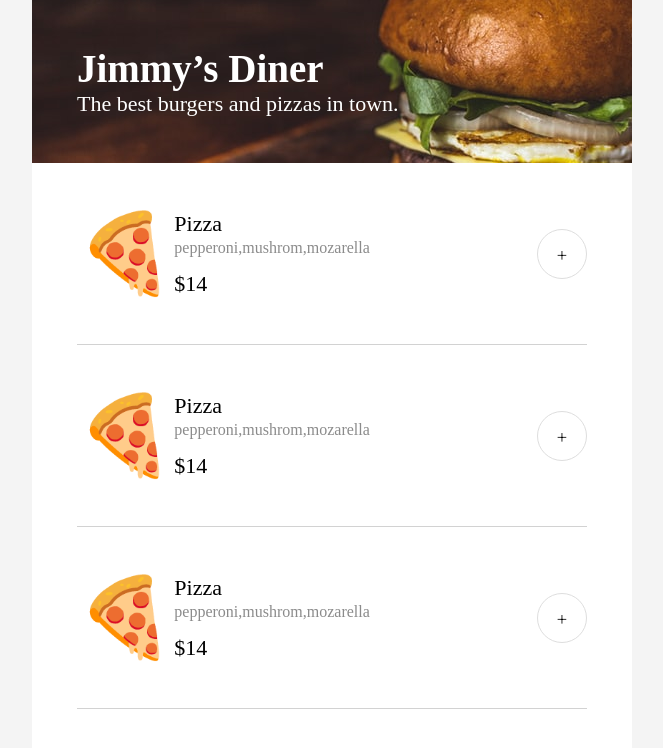
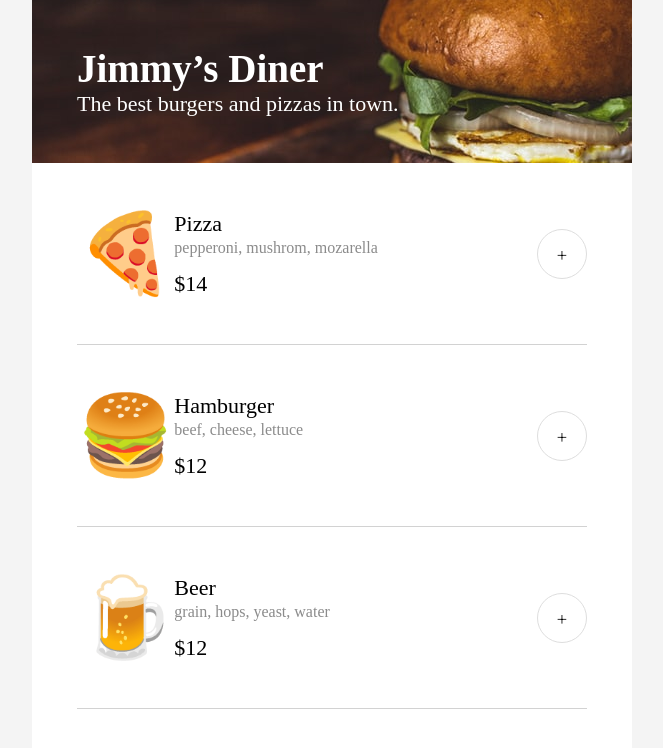
Before and after one commit to AcharaChisomSolomon/restaurant-order, a plain HTML site: page index.html in a window 1280 px wide. Shown: the whole page, without its empty margins (308-971 px from the left). Drawn offline with Linux system fonts and the light colour scheme; a web font is replaced by a local one.

Commit message:
data displayed through javascript

```diff
--- a/index.html
+++ b/index.html
@@ -21,33 +21,7 @@
         <section class="container">
 
             <section class="items">
-                <article class="item">
-                    <p class="item-img">🍕</p>
-                    <div class="item-details">
-                        <p class="item-name">Pizza</p>
-                        <p class="item-ingredients">pepperoni,mushrom,mozarella</p>
-                        <p class="item-price">$14</p>
-                    </div>
-                    <button class="item-btn">+</button>
-                </article>
-                <article class="item">
-                    <p class="item-img">🍕</p>
-                    <div class="item-details">
-                        <p class="item-name">Pizza</p>
-                        <p class="item-ingredients">pepperoni,mushrom,mozarella</p>
-                        <p class="item-price">$14</p>
-                    </div>
-                    <button class="item-btn">+</button>
-                </article>
-                <article class="item">
-                    <p class="item-img">🍕</p>
-                    <div class="item-details">
-                        <p class="item-name">Pizza</p>
-                        <p class="item-ingredients">pepperoni,mushrom,mozarella</p>
-                        <p class="item-price">$14</p>
-                    </div>
-                    <button class="item-btn">+</button>
-                </article>
+
             </section>
 
             <section class="orders">
--- a/index.js
+++ b/index.js
@@ -1 +1,27 @@
-console.log('Hello World!')
+import itemObjects from './data.js'
+
+const itemsDisplay = document.querySelector('.items');
+
+const getStrFromArr = (arr) => {
+    return arr.join(', ');
+}
+
+const createItemHtml = (item) => {
+    return `
+        <article class="item">
+            <p class="item-img">${item.emoji}</p>
+            <div class="item-details">
+                <p class="item-name">${item.name}</p>
+                <p class="item-ingredients">${getStrFromArr(item.ingredients)}</p>
+                <p class="item-price">$${item.price}</p>
+            </div>
+            <button class="item-btn">+</button>
+        </article>
+    `;
+}
+
+const displayItems = (items) => {
+    itemsDisplay.innerHTML = items.map(createItemHtml).join('');
+}
+
+displayItems(itemObjects);
```
